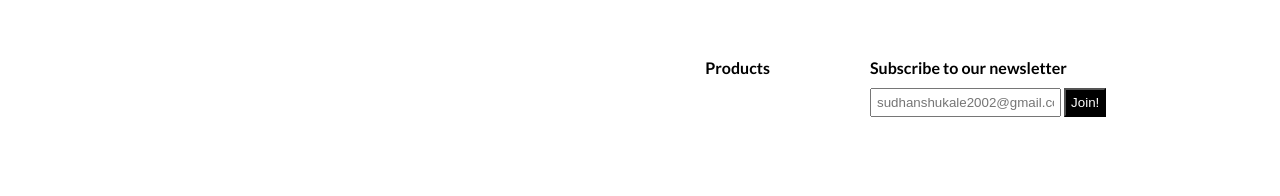
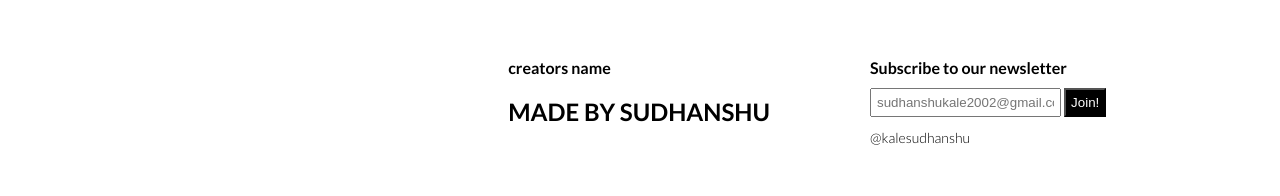
Before and after one commit to ryzen4247/Air-Jordan-site, a plain HTML site: page index.html in a window 1280 px wide. Shown: the part 2284-2480 px from the top of the page. Before the commit the page ends 2451 px from the top, so only its background shows below. Drawn offline with Linux system fonts and the light colour scheme; a script that the page names is missing.

Commit message:
Update index.html

```diff
--- a/index.html
+++ b/index.html
@@ -197,8 +197,8 @@
 
             </div>
             <div class="footerMenu">
-                <h1 class="fMenuTitle">Products</h1>
-
+                <h1 class="fMenuTitle">creators name</h1>
+                <h2 class="fMenutitle">MADE BY SUDHANSHU </h2>
             </div>
         </div>
         <div class="footerRight">
@@ -210,7 +210,7 @@
                 </div>
             </div>
             <div class="footerRightMenu">
-
+                <span class="copyright">@kalesudhanshu</span>
 
             </div>
 
```
